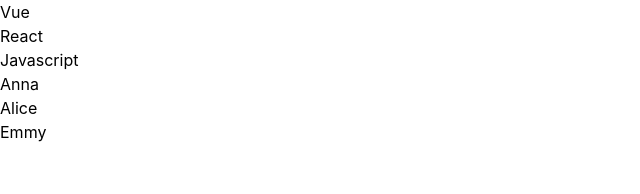
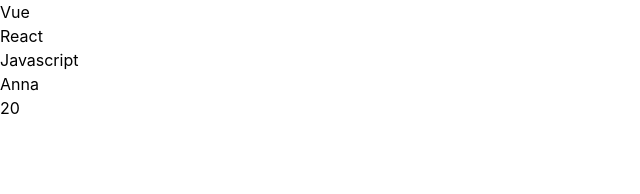
Before and after one commit to niyomugaboetiene/vue-2.0-course, a Vue app: page / in a window 1280 px wide. Shown: the top 194 px of the page, without its empty margins (0-640 px from the left). Built offline with nearby package versions, Linux system fonts and the light colour scheme.

Commit message:
learning props in vue

```diff
--- a/src/components/Props/DynamicParent.vue
+++ b/src/components/Props/DynamicParent.vue
@@ -10,7 +10,7 @@
         data() {
             return {
                 skills: ["Vue", "React", "Javascript"],
-                users: ["Anna", "Alice", "Emmy"]
+                users: {"name": "Anna", "age": 20}
             }
         }
     }
```
